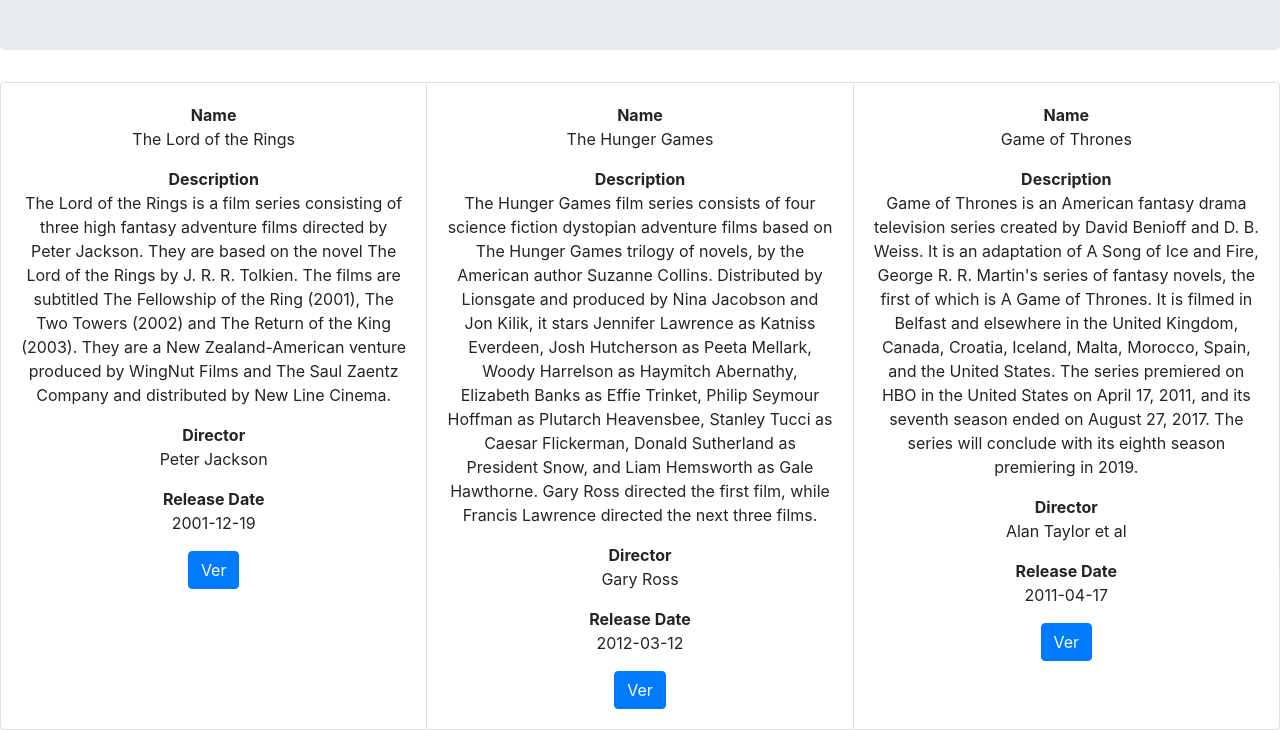
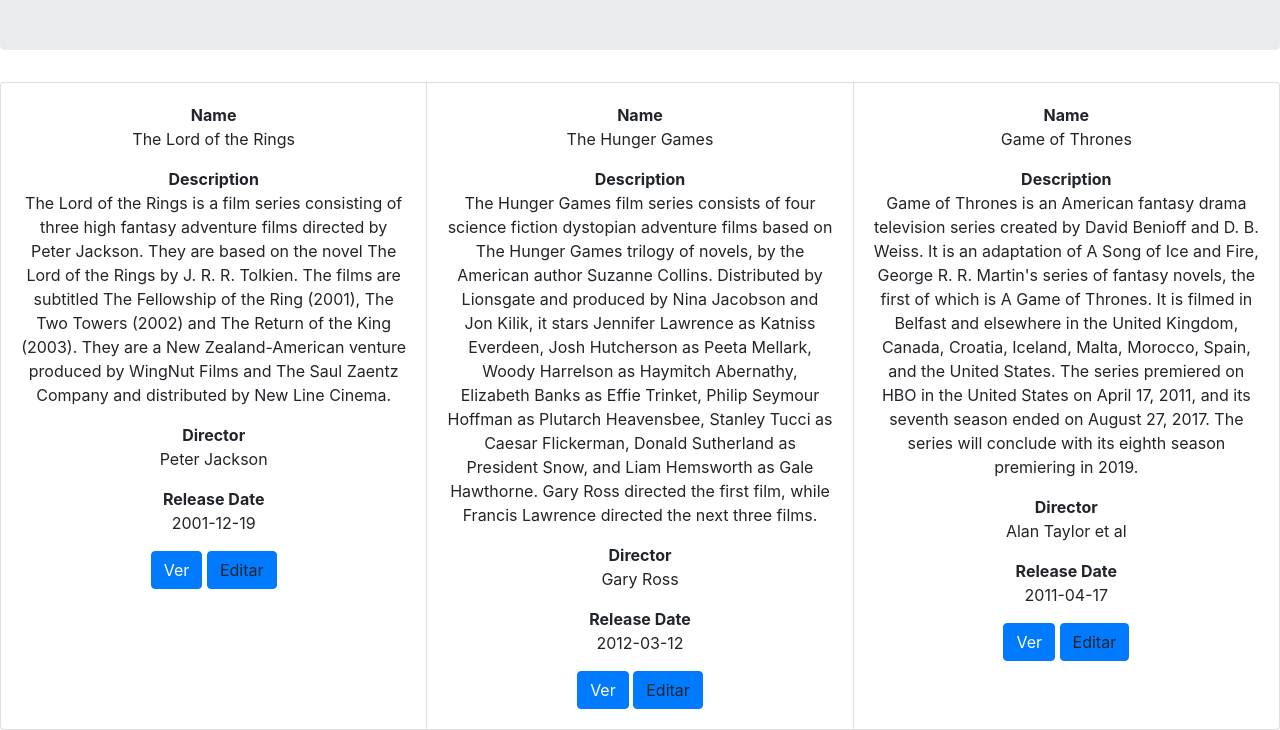
Before and after one commit to VictorESC/practica_vuejs_componentes, a website: page index.html in a window 1280 px wide. Shown: the part 190-920 px from the top of the page. Drawn offline with nearby package versions, Linux system fonts and the light colour scheme.

Commit message:
to be continued

```diff
--- a/index.html
+++ b/index.html
@@ -39,6 +39,7 @@
                             </dd>
                         </dl>
                         <a v-bind:href="item.href" target="_blank" class="btn btn-primary">Ver</a>
+                        <a target="_blank" class="btn btn-primary">Editar</a>
                     </div>
                 </div>
             </div>
```
